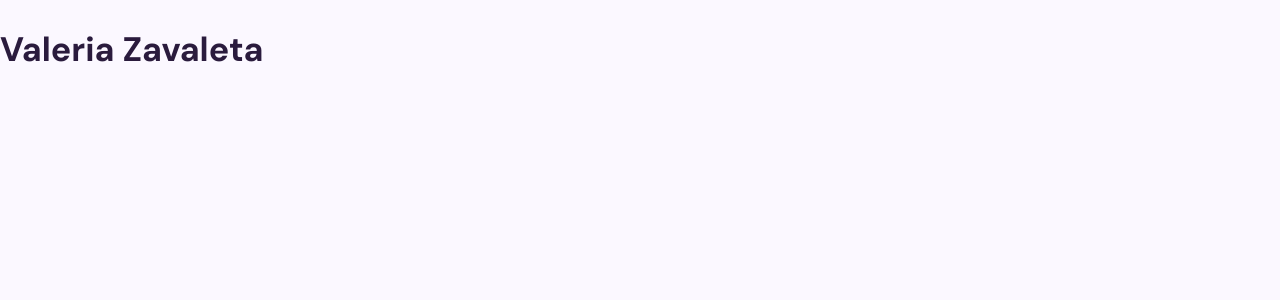
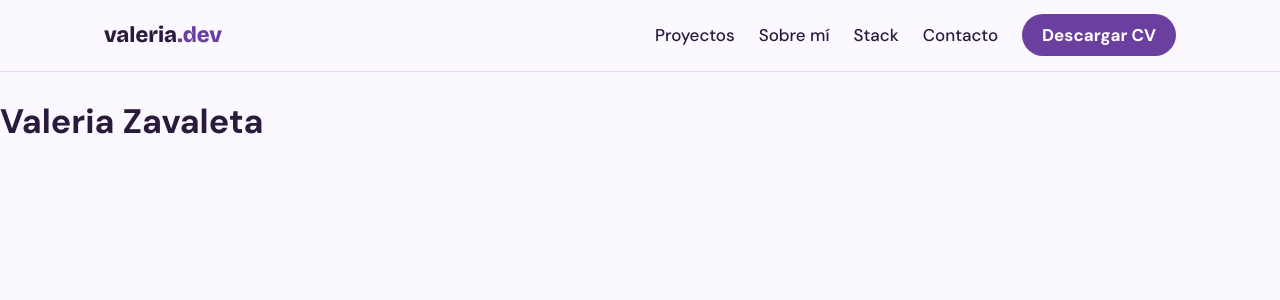
Before and after one commit to valeriazv99/portfolio, a Vue app: page / in a window 1280 px wide. Shown: the top 300 px of the page. Built offline with nearby package versions, Linux system fonts and the light colour scheme.

Commit message:
feat: añade la navegación

```diff
--- a/src/App.vue
+++ b/src/App.vue
@@ -1,6 +1,9 @@
-<script setup></script>
+<script setup>
+import NavBar from "./components/NavBar.vue";
+</script>
 
 <template>
+  <NavBar />
   <main>
     <h1>Valeria Zavaleta</h1>
   </main>
--- /dev/null
+++ b/src/components/NavBar.vue
@@ -0,0 +1,86 @@
+<script setup>
+const links = [
+  { label: "Proyectos", href: "#proyectos" },
+  { label: "Sobre mí", href: "#sobre-mi" },
+  { label: "Stack", href: "#stack" },
+  { label: "Contacto", href: "#contacto" },
+];
+</script>
+<template>
+  <header class="nav-header">
+    <nav class="nav" aria-label="Principal">
+      <a href="#inicio" class="logo">valeria<span>.dev</span></a>
+
+      <ul class="nav-links">
+        <li v-for="link in links" :key="link.href">
+          <a :href="link.href">{{ link.label }}</a>
+        </li>
+        <li>
+          <a href="/cv.pdf" class="btn-cv" download>Descargar CV</a>
+        </li>
+      </ul>
+    </nav>
+  </header>
+</template>
+<style scoped>
+.nav-header {
+  border-bottom: 1px solid var(--color-border);
+}
+
+.nav {
+  max-width: 1120px;
+  margin: 0 auto;
+  padding: 18px 24px;
+  display: flex;
+  flex-wrap: wrap;
+  align-items: center;
+  justify-content: space-between;
+  gap: 16px;
+}
+
+.logo {
+  font-family: var(--font-display);
+  font-weight: 800;
+  font-size: 22px;
+  color: var(--color-ink);
+  text-decoration: none;
+}
+
+.logo span {
+  color: var(--color-primary);
+}
+
+.nav-links {
+  list-style: none;
+  margin: 0;
+  padding: 0;
+  display: flex;
+  flex-wrap: wrap;
+  align-items: center;
+  gap: 8px 24px;
+}
+
+.nav-links a {
+  color: var(--color-ink);
+  text-decoration: none;
+  font-weight: 500;
+  padding: 10px 0;
+}
+
+.nav-links a:hover {
+  color: var(--color-primary);
+}
+
+.nav-links .btn-cv {
+  background: var(--color-primary);
+  color: #fff;
+  padding: 10px 20px;
+  border-radius: 999px;
+  font-weight: 700;
+}
+
+.nav-links .btn-cv:hover {
+  background: var(--color-primary-dark);
+  color: #fff;
+}
+</style>
```
Also changed, not shown: 1 other file (tests, documents, lock files or other folders).
